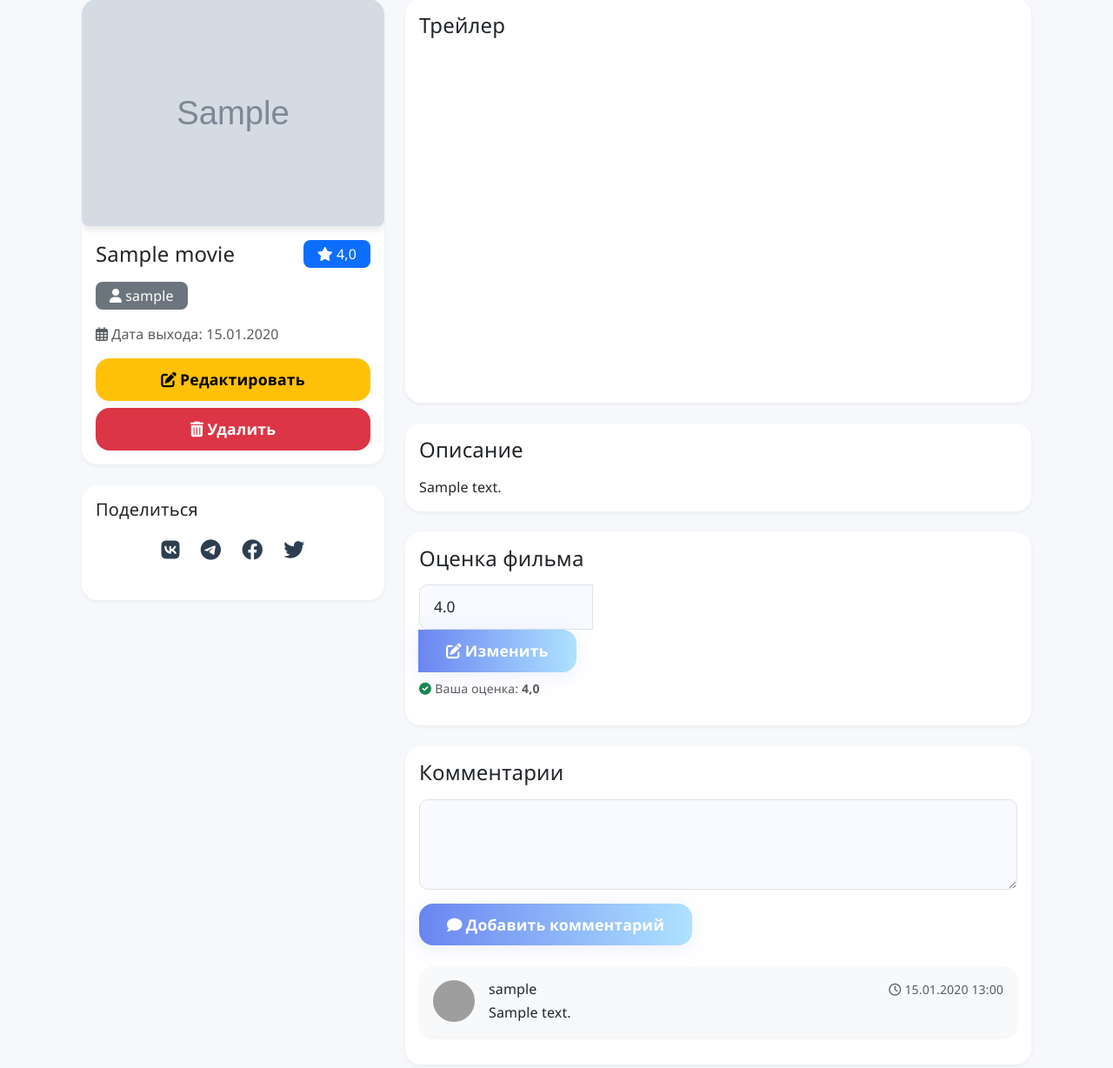
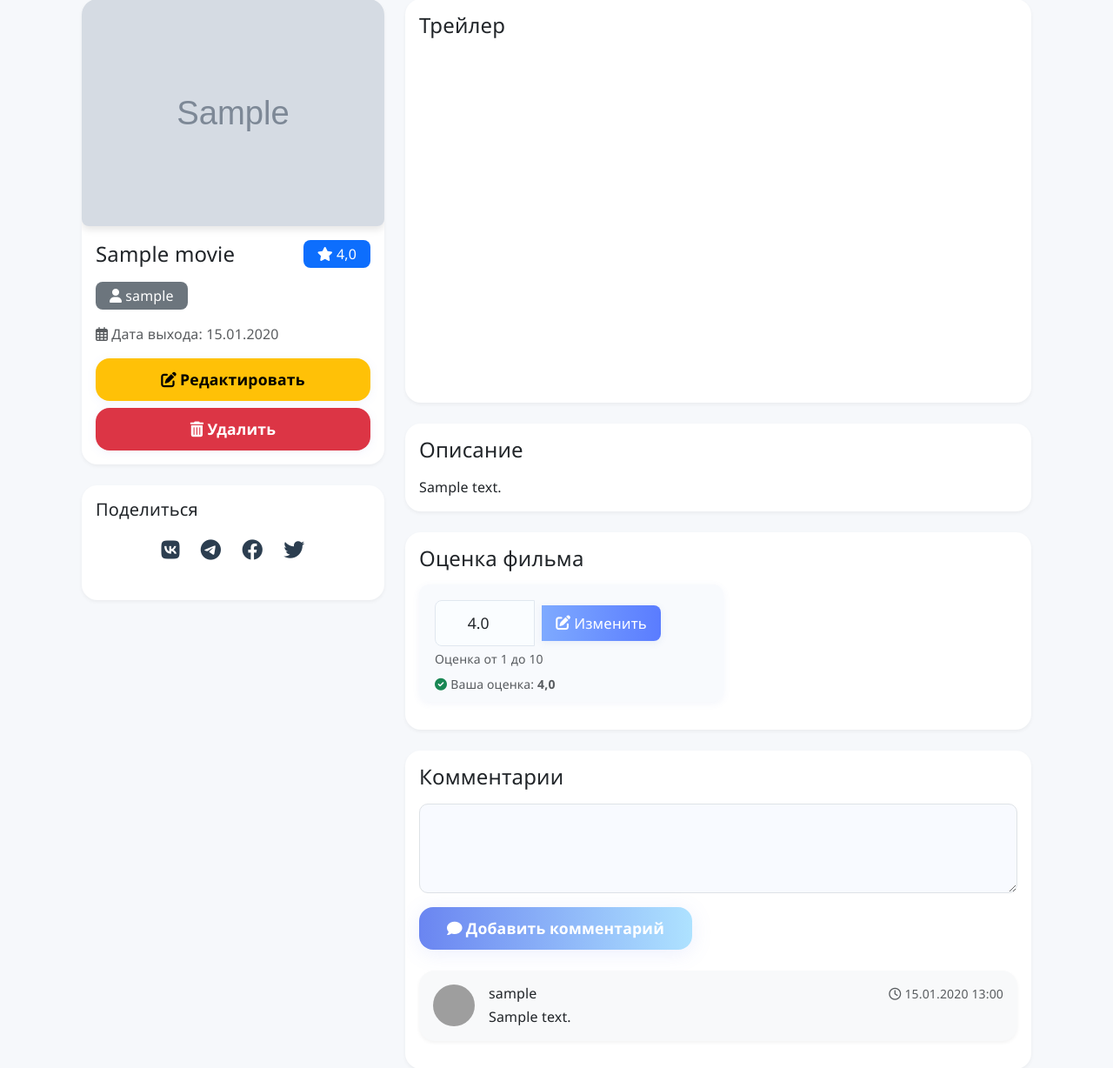
Before and after one commit to YauheniRusinchuk/djangomysql, a Django app: page /movie/1/ in a window 1280 px wide. Shown: the part 377-1605 px from the top of the page at 87% size. Run offline with Django 5.2, Linux system fonts and the light colour scheme; a user stored in the database is signed in; tables that the repository leaves empty hold one stand-in row (values such as "Sample post"); grey boxes marked "Sample" are stand-in pictures; grey boxes are pictures that could not be loaded.

Commit message:
change rating view

```diff
--- a/main/forms.py
+++ b/main/forms.py
@@ -98,7 +98,8 @@ class RatingForm(forms.ModelForm):
                 'class': 'form-control',
                 'min': '1',
                 'max': '10',
-                'step': '1'
+                'step': '1',
+                'placeholder': 'Введите оценку (1-10)'
             })
         }
 
--- a/main/templates/main/movie_detail.html
+++ b/main/templates/main/movie_detail.html
@@ -33,6 +33,41 @@
 .card-img-top {
     border-top-left-radius: 8px;
     border-top-right-radius: 8px;
+}
+
+.rating-form-custom {
+  background: #f8fafd;
+  border-radius: 12px;
+  padding: 18px 18px 10px 18px;
+  box-shadow: 0 2px 8px rgba(80,120,200,0.07);
+  max-width: 350px;
+}
+.rating-form-custom .form-control {
+  font-size: 1.1rem;
+  border-radius: 8px;
+  min-width: 80px;
+  text-align: center;
+  box-shadow: none;
+  border: 1.5px solid #e0e7ef;
+  background: #fafdff;
+  transition: border 0.2s;
+}
+.rating-form-custom .form-control:focus {
+  border: 1.5px solid #5a7cff;
+  background: #fff;
+}
+.rating-form-custom .btn-primary {
+  border-radius: 8px;
+  font-weight: 500;
+  font-size: 1.05rem;
+  background: linear-gradient(90deg, #7eaaff 0%, #5a7cff 100%);
+  border: none;
+  box-shadow: 0 2px 8px rgba(80,120,200,0.10);
+  transition: background 0.2s, box-shadow 0.2s;
+}
+.rating-form-custom .btn-primary:hover {
+  background: linear-gradient(90deg, #5a7cff 0%, #7eaaff 100%);
+  box-shadow: 0 4px 12px rgba(80,120,200,0.13);
 }
 </style>
 
@@ -128,11 +163,11 @@
         <div class="card-body">
           <h4 class="card-title mb-3">Оценка фильма</h4>
           {% if user.is_authenticated %}
-          <form method="post" action="{% url 'main:rate_movie' movie.id %}" class="mb-3">
+          <form method="post" action="{% url 'main:rate_movie' movie.id %}" class="mb-3 rating-form-custom">
             {% csrf_token %}
-            <div class="input-group" style="max-width: 200px;">
+            <div class="input-group flex-nowrap align-items-center" style="max-width: 260px;">
               {{ rating_form.rating }}
-              <button type="submit" class="btn btn-primary">
+              <button type="submit" class="btn btn-primary ms-2 px-3 py-2 d-flex align-items-center">
                 {% if user_rating %}
                 <i class="fas fa-edit me-1"></i>Изменить
                 {% else %}
@@ -140,6 +175,7 @@
                 {% endif %}
               </button>
             </div>
+            <div class="form-text mt-1 text-muted">Оценка от 1 до 10</div>
             {% if user_rating %}
             <div class="form-text mt-2">
               <i class="fas fa-check-circle me-1 text-success"></i>Ваша оценка: <b>{{ user_rating.rating }}</b>
```
